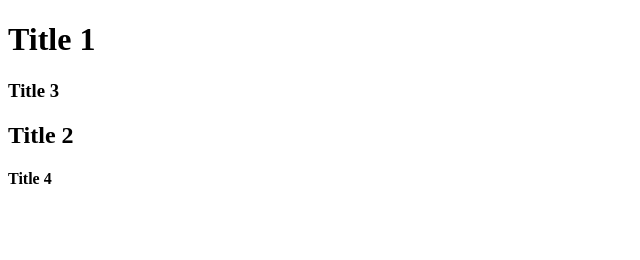
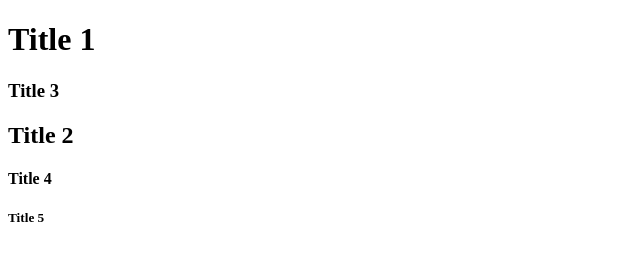
Before and after one commit to HEMALSEBASTIAN/github, a plain HTML site: page index.html in a window 1280 px wide. Shown: the full height of the page, 0-640 px from the left. Drawn offline with Linux system fonts and the light colour scheme.

Commit message:
added title 5

```diff
--- a/index.html
+++ b/index.html
@@ -11,5 +11,6 @@
     <h3>Title 3</h3>
     <h2>Title 2</h2>
     <h4>Title 4</h4>
+    <h5>Title 5</h5>
 </body>
 </html>
```
